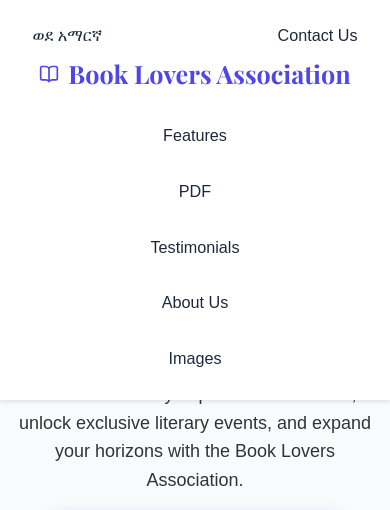
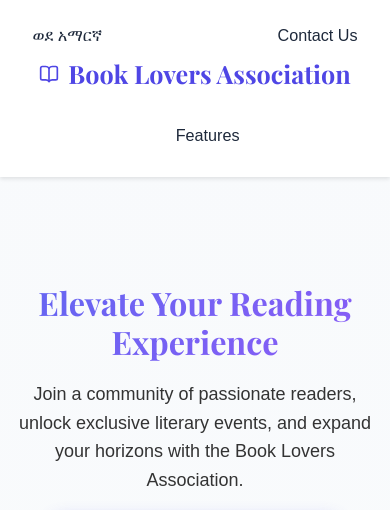
Before and after one commit to hiruy4004/hiruy4004, a plain HTML site: page index.html in a window 390 px wide. Shown: the top 510 px of the page. Drawn offline with nearby package versions, Linux system fonts and the light colour scheme.

Commit message:
Add files via upload

```diff
--- a/styles.css
+++ b/styles.css
@@ -943,3 +943,72 @@ main {
         transform: translateY(-2px);
     }
 }
+
+/* Mobile navigation adjustments */
+@media screen and (max-width: 768px) {
+    .header {
+        padding: 0.5rem 0;
+    }
+
+    .header .container {
+        padding: 0.5rem 0;
+    }
+
+    nav ul {
+        display: flex;
+        flex-direction: row; /* Make items horizontal */
+        flex-wrap: nowrap; /* Prevent wrapping */
+        overflow-x: auto; /* Allow horizontal scrolling if needed */
+        -webkit-overflow-scrolling: touch; /* Smooth scrolling on iOS */
+        gap: 0.3rem;
+        padding: 0.5rem;
+        justify-content: flex-start; /* Align items to the start */
+        width: 100%;
+    }
+
+    nav ul li {
+        flex: 0 0 auto; /* Prevent items from shrinking */
+        margin: 0 0.2rem;
+    }
+
+    nav ul li a {
+        font-size: 0.9rem;
+        padding: 0.3rem 0.8rem;
+        white-space: nowrap; /* Prevent text wrapping */
+    }
+
+    .logo {
+        font-size: 1.4rem;
+        margin-bottom: 0.5rem;
+    }
+
+    .logo svg {
+        width: 20px;
+        height: 20px;
+    }
+
+    .logoa, .logob {
+        font-size: 0.9rem;
+        padding: 0.3rem 0.8rem;
+        top: 0.5rem;
+    }
+
+    .main-nav {
+        margin-top: 0.5rem;
+        width: 100%;
+    }
+
+    /* Hide scrollbar but keep functionality */
+    nav ul::-webkit-scrollbar {
+        display: none;
+    }
+
+    nav ul {
+        -ms-overflow-style: none;
+        scrollbar-width: none;
+    }
+
+    .hero {
+        padding-top: 8rem;
+    }
+}
```
